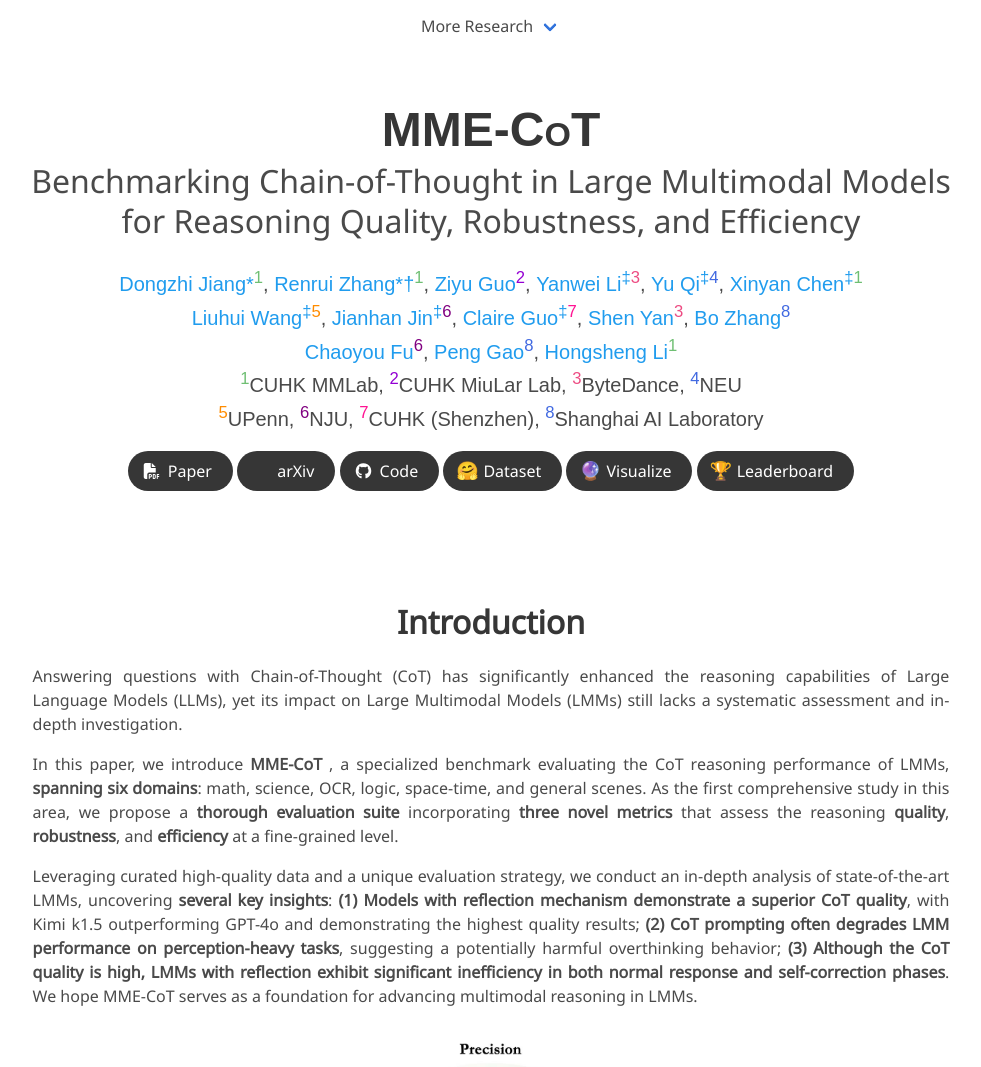
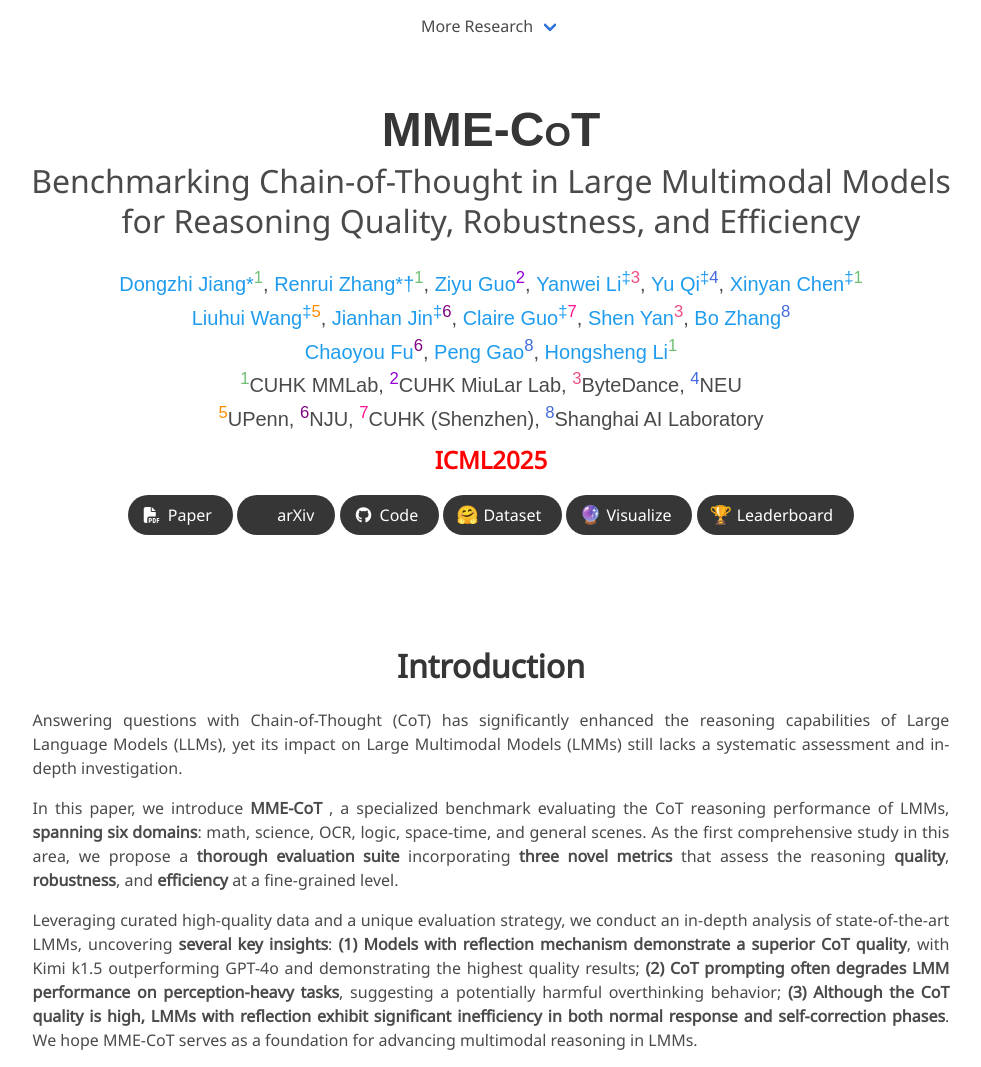
Before and after one commit to mmecot/mmecot.github.io, a plain HTML site: page index.html in a window 1280 px wide. Shown: the top 1067 px of the page, without its empty margins (149-1130 px from the left). Drawn offline with nearby package versions, Linux system fonts and the light colour scheme; a script that the page names is missing; some icons are missing; files whose address does not match are found by name; a web font is replaced by a local one.

Commit message:
Update index.html

```diff
--- a/index.html
+++ b/index.html
@@ -50,6 +50,15 @@
   <script src="./data/results/model_scores.js" defer></script>
 
   <script src="./visualizer/data/data_public.js" defer></script>
+
+  <style>
+    .icml-label {
+      color: red;
+      font-weight: bold;
+      margin-top: 0.5rem;
+      font-size: 1.5rem;
+    }
+  </style>
 </head>
 <body>
 
@@ -177,6 +186,7 @@
               <span class="author-block"><sup style="color:#FF1493;">7</sup>CUHK (Shenzhen),</span>
               <span class="author-block"><sup style="color:#4169E1;">8</sup>Shanghai AI Laboratory</span>
            </div>
+           <div class="icml-label">ICML2025</div>
            <div class="column has-text-centered">
             <div class="publication-links">
               <!-- PDF Link. -->
```
